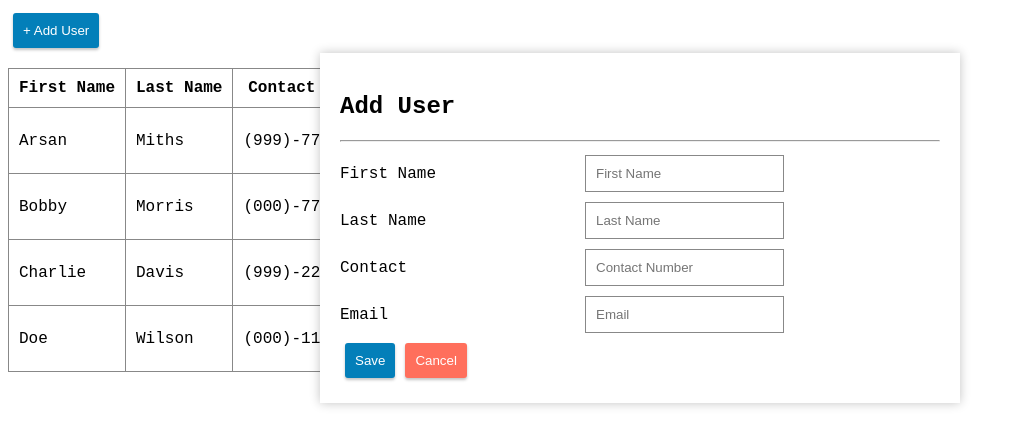
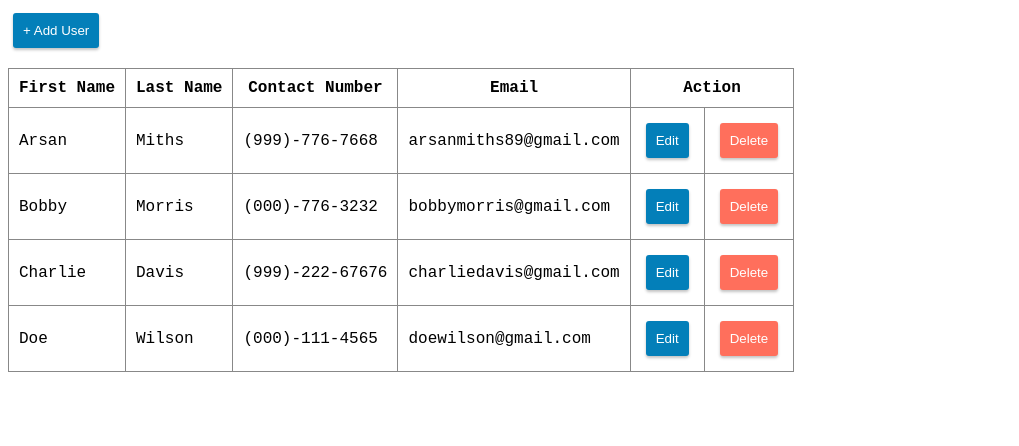
Before and after one commit to srijanair/NotepadProject, an Angular app in the folder notepad/: page / in a window 1280 px wide. Shown: the top 446 px of the page, without its empty margins (0-1019 px from the left). Built offline with nearby package versions, Linux system fonts and the light colour scheme.

Commit message:
ModalToggle

```diff
--- a/notepad/src/app/components/addeditusers/addeditusers.component.html
+++ b/notepad/src/app/components/addeditusers/addeditusers.component.html
@@ -1,5 +1,5 @@
-<button type="button">+ Add User</button>
-<div class="modal">
+<button type="button" (click)="OpenModal()">+ Add User</button>
+<div class="modal" *ngIf="visible">
     <form>
         <h2>Add User</h2>
         <hr>
@@ -21,7 +21,7 @@
         </div>
         <div class="">
             <button type="submit">Save</button>
-            <button type="button" class="buttondel">Cancel</button>
+            <button type="button" class="buttondel" (click)="OpenModal()">Cancel</button>
         </div>
     </form>
 </div>
--- a/notepad/src/app/components/addeditusers/addeditusers.component.ts
+++ b/notepad/src/app/components/addeditusers/addeditusers.component.ts
@@ -6,6 +6,12 @@ import { Component, OnInit } from '@angular/core';
   styleUrls: ['./addeditusers.component.scss']
 })
 export class AddeditusersComponent implements OnInit {
+  visible:boolean = false
+
+  OpenModal() {
+    this.visible = !this.visible;
+  }
+
 
   constructor() { }
 
--- a/notepad/src/styles.scss
+++ b/notepad/src/styles.scss
@@ -18,6 +18,7 @@ button {
     border-radius: 3px;;
     border: 0;
     color: #fff;
+    cursor: pointer;
  }
  .buttondel {
     background: #ff6f5c;
@@ -26,7 +27,6 @@ button {
     position: fixed;
     left: 0;
     right: 0;
-    display:  block;
     width: 600px;
     background: #fff;
     box-shadow: 0 0 10px rgba(0,0,0,0.24);
```
